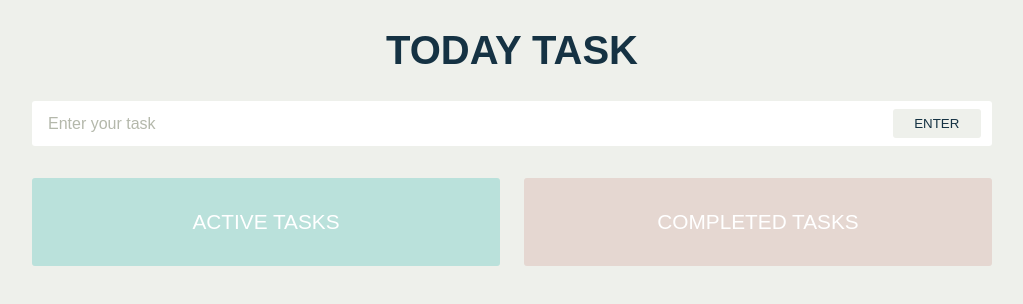
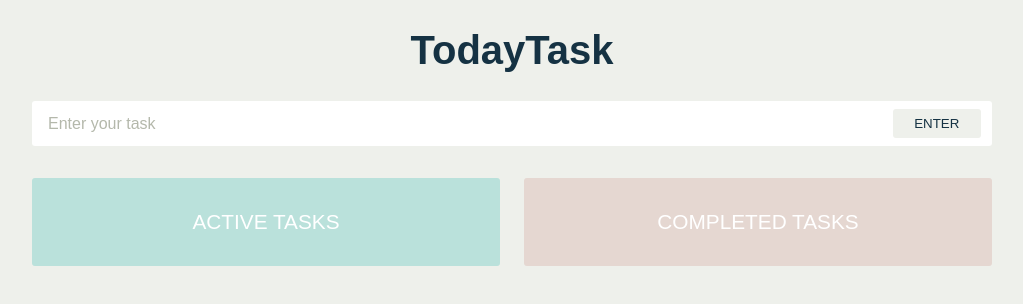
Before and after one commit to SutheeDev/TodayTask, a React (Vite) app in the folder client/: page / in a window 1280 px wide. Shown: the top 304 px of the page, without its empty margins (128-1151 px from the left). Built offline with nearby package versions, Linux system fonts and the light colour scheme.

Commit message:
altered heading text transform

```diff
--- a/client/src/App.tsx
+++ b/client/src/App.tsx
@@ -63,7 +63,7 @@ const App: React.FC = () => {
   return (
     <DragDropContext onDragEnd={onDragEnd}>
       <div className="app">
-        <h1 className="heading">today task</h1>
+        <h1 className="heading">TodayTask</h1>
         <InputField
           task={task}
           setTask={setTask}
--- a/client/src/index.css
+++ b/client/src/index.css
@@ -45,7 +45,6 @@ body {
 
 /* --- Heading --- */
 .heading {
-  text-transform: uppercase;
   font-size: 2rem;
   margin: 0.7em 0;
   color: var(--dark-blue);
```
